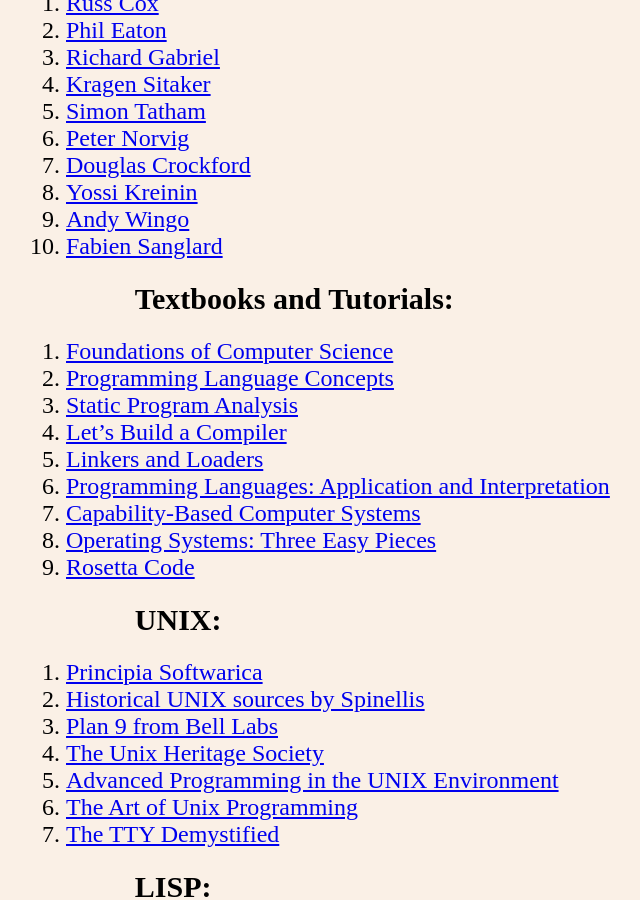
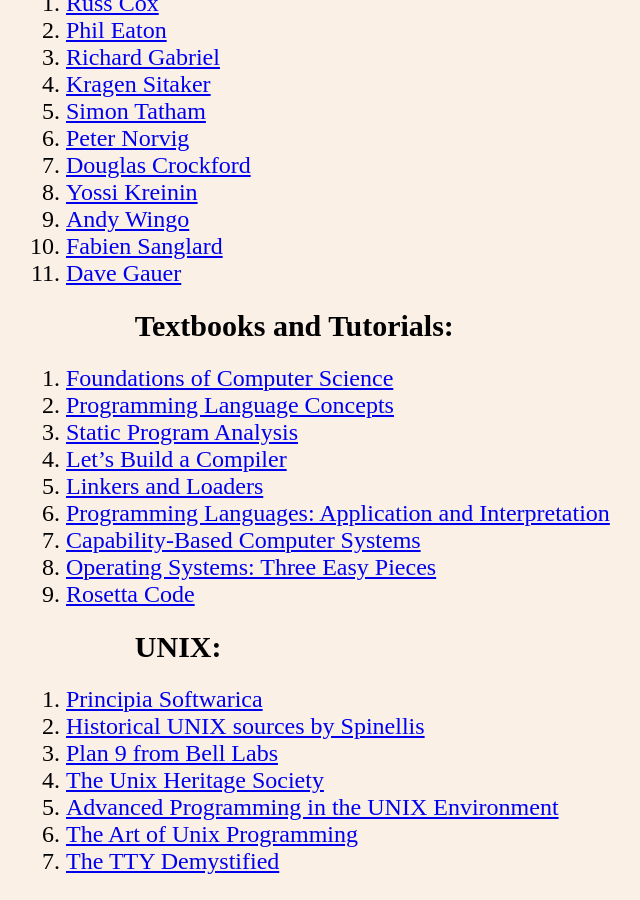
Before and after one commit to TeAeg/teaeg.github.io, a Jekyll site: the page built from index.md, in a window 1280 px wide and 900 px high, scrolled down 524 px. Shown: the whole window, without its empty margins (70-710 px from the left). Built offline with Jekyll 4.4.1, drawn with Linux system fonts in a browser that asks for light colours; our own code applies the rules of GitHub Pages for plain Markdown files.

Commit message:
Added a link to Dave Gauer's Ratfactor
Added a link to Dave Gauer's Ratfactor page.

```diff
--- a/index.md
+++ b/index.md
@@ -17,6 +17,7 @@
 8. [Yossi Kreinin](https://yosefk.com)
 9. [Andy Wingo](https://www.wingolog.org)
 10. [Fabien Sanglard](https://fabiensanglard.net)
+11. [Dave Gauer](https://ratfactor.com)
 
 ## Textbooks and Tutorials:
 1. [Foundations of Computer Science](http://infolab.stanford.edu/~ullman/focs.html)
```
